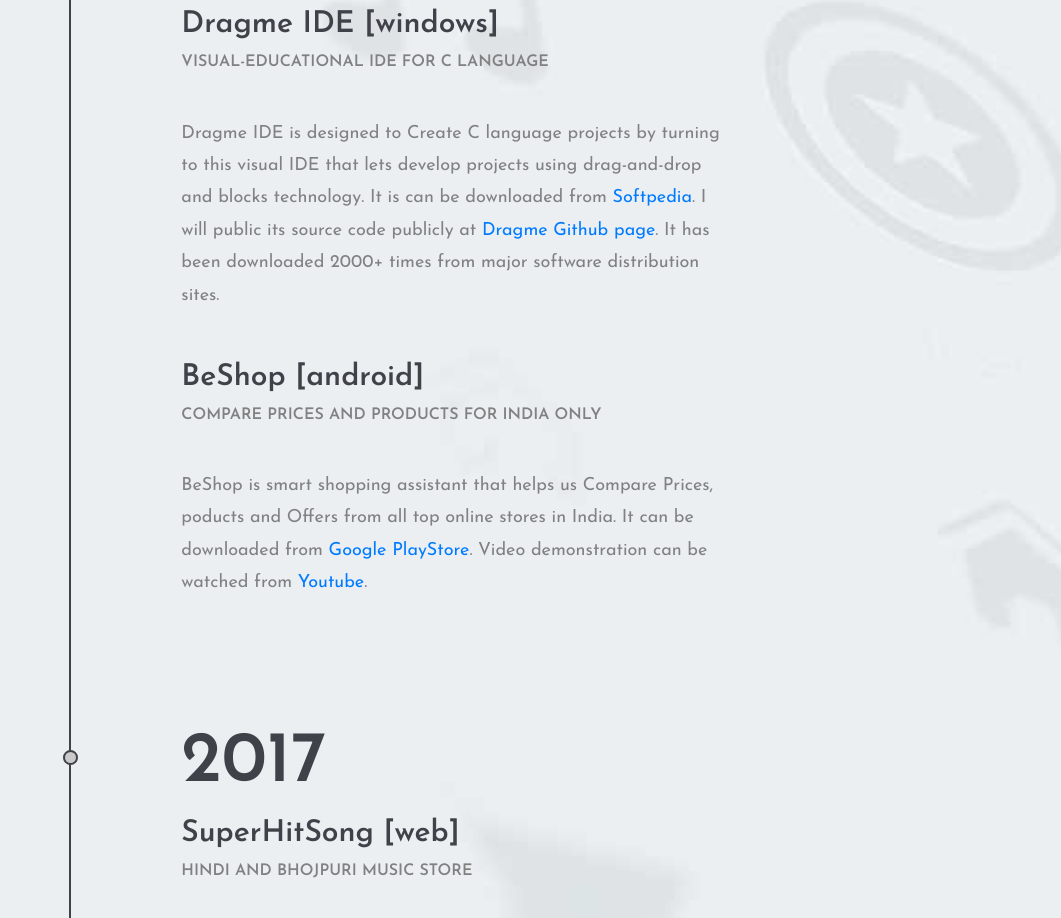
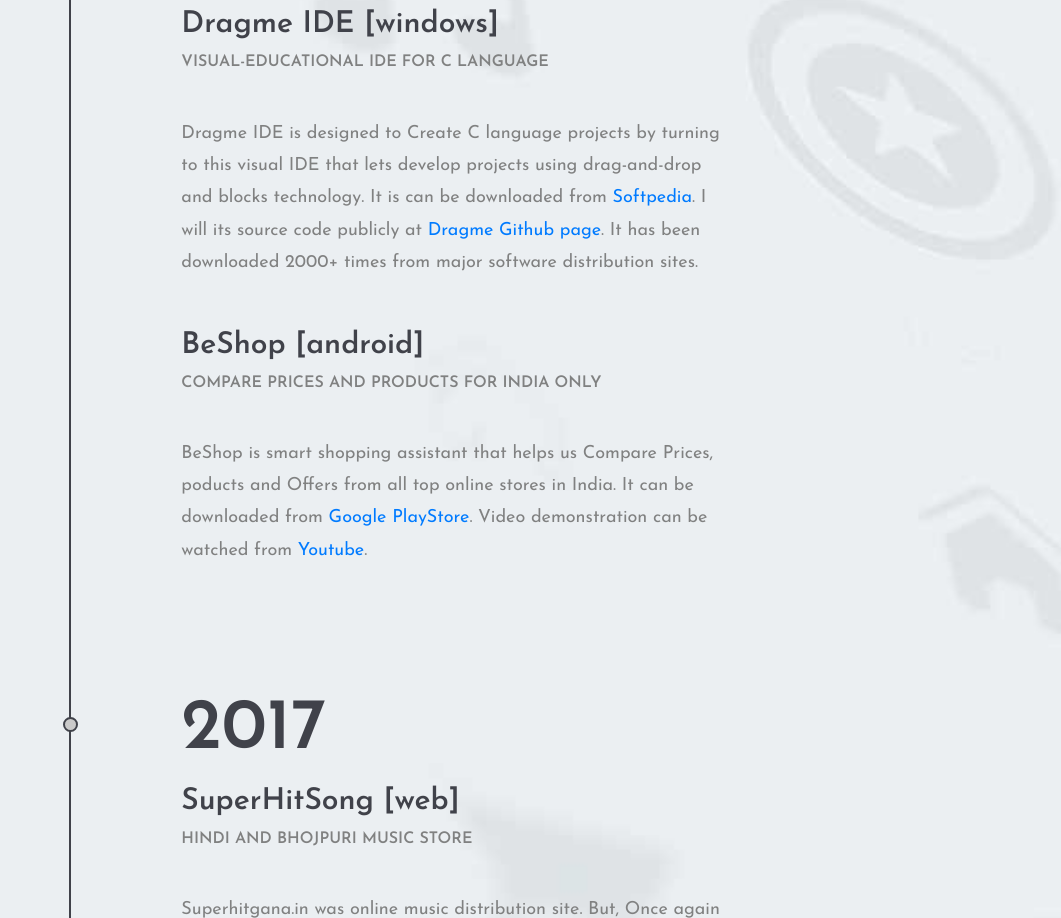
Before and after one commit to hkmishra/hkmishra.github.io, a plain HTML site: page index.html in a window 1280 px wide. Shown: the part 2542-3460 px from the top of the page, without its empty margins (219-1280 px from the left). Drawn offline with nearby package versions, Linux system fonts and the light colour scheme.

Commit message:
Update index.html

```diff
--- a/index.html
+++ b/index.html
@@ -147,7 +147,7 @@
 							<h2>2018</h2>
 							<h3>Dragme IDE [windows]</h3>
 							<h4>Visual-Educational IDE for C language</h4>
-							<p>Dragme IDE is designed to Create C language projects by turning to this visual IDE that lets develop projects using drag-and-drop and blocks technology. It is can be downloaded from <a href="https://www.softpedia.com/get/Programming/Coding-languages-Compilers/Dragme-IDE.shtml">Softpedia</a>. I will public its source code publicly at <a href="https://github.com/grapebits/dragme">Dragme Github page</a>. It has been downloaded 2000+ times from major software distribution sites. </p>
+							<p>Dragme IDE is designed to Create C language projects by turning to this visual IDE that lets develop projects using drag-and-drop and blocks technology. It is can be downloaded from <a href="https://www.softpedia.com/get/Programming/Coding-languages-Compilers/Dragme-IDE.shtml">Softpedia</a>. I will its source code publicly at <a href="https://github.com/grapebits/dragme">Dragme Github page</a>. It has been downloaded 2000+ times from major software distribution sites. </p>
 							<br><br>
 							<h3>BeShop [android]</h3>
 							<h4>Compare prices and products for India Only</h4>
```
